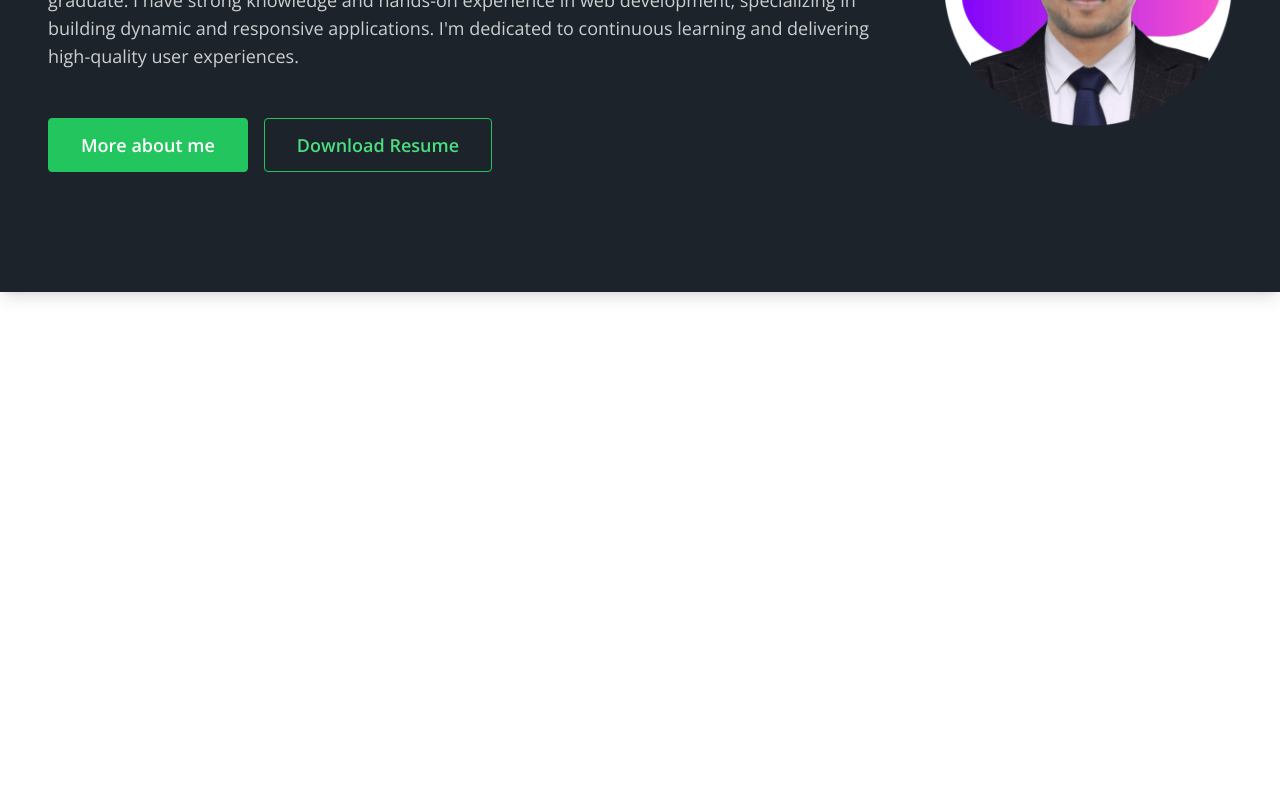
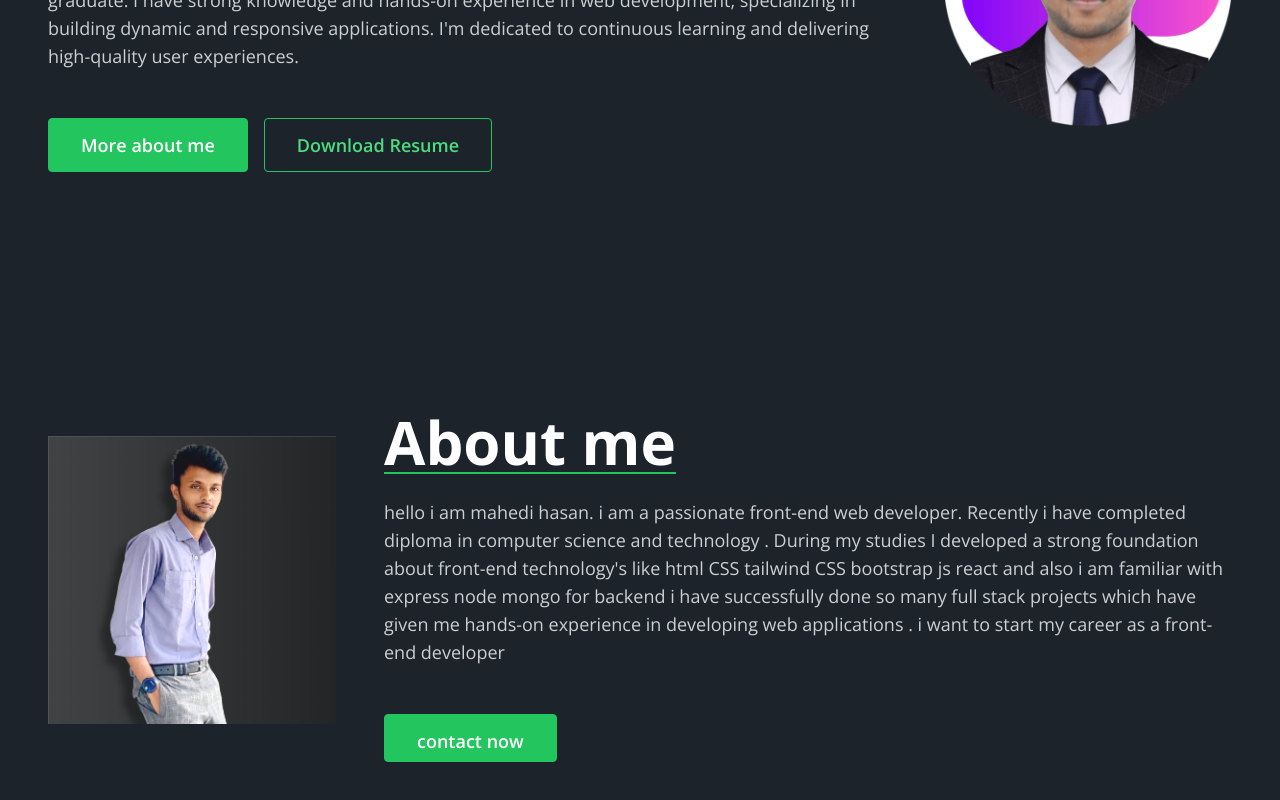
Before and after one commit to Mahedihasanimam/MyPortfolio, a React (Vite) app: page / in a window 1280 px wide. Shown: the part 370-1170 px from the top of the page. Before the commit the page ends 800 px from the top, so only its background shows below. Built offline with nearby package versions, Linux system fonts and the light colour scheme.

Commit message:
about section added

```diff
--- a/src/Pages/aboutpage/About.jsx
+++ b/src/Pages/aboutpage/About.jsx
@@ -1,10 +1,34 @@
-import React from 'react';
-
+import heroimg from "../../assets/profile-pic (8).png";
 const About = () => {
     return (
-        <div>
-            <h1>this is about</h1>
+        <section id="about" className="bg-[#1D232A] shadow-lg text-white">
+        <div className="container  flex  justify-between  p-6 mx-auto sm:py-12 lg:py-24 lg:flex-row flex-col-reverse lg:justify-between">
+        <div className="flex items-center justify-center p-6 mt-8 lg:mt-0 h-72 sm:h-80 lg:h-96 xl:h-112 2xl:h-128">
+            <img
+              src={heroimg}
+              alt=""
+              className="object-contain h-72 sm:h-80 lg:h-96 xl:h-112 2xl:h-128"
+            />
+          </div>
+          <div className="flex flex-col justify-center p-6 text-center rounded-sm lg:max-w-md xl:max-w-4xl lg:text-left">
+            <h1 className="text-4xl border-b-2 border-green-500 w-fit font-bold leading-none lg:text-6xl sm:text-4xl">
+              About me
+            </h1>
+            <p className="mt-6 mb-8 text-lg sm:mb-12 text-gray-50 text-opacity-80">
+            hello i am mahedi hasan. i am a passionate front-end web developer. Recently i have completed diploma in computer science and technology . During my studies I developed a strong foundation about front-end technology's like html CSS tailwind CSS bootstrap js react and also i am familiar with express node mongo for backend i have successfully done so many full stack projects   which have given me hands-on experience in developing  web applications . i want to start my career as a front-end developer
+
+            </p>
+            <a
+              rel="noopener noreferrer"
+
+              className="px-8 py-3 btn w-fit text-lg font-semibold border rounded border-green-500 bg-green-500 hover:text-white hover:border-2 hover:bg-transparent hover:border-green-500 text-white transition-all duration-500"
+            >
+              contact now
+            </a>
+          </div>
+
         </div>
+      </section>
     );
 };
 
--- a/src/Pages/home/Hero.jsx
+++ b/src/Pages/home/Hero.jsx
@@ -19,7 +19,7 @@ const Hero = () => {
           <div className="flex flex-col space-y-4 sm:items-center sm:justify-center sm:flex-row sm:space-y-0 sm:space-x-4 lg:justify-start">
             <a
               rel="noopener noreferrer"
-
+              href="about"
               className="px-8 py-3 text-lg font-semibold border rounded border-green-500  bg-green-500 text-white transition-all duration-500"
             >
               More about me
--- a/src/Pages/home/Home.jsx
+++ b/src/Pages/home/Home.jsx
@@ -1,10 +1,12 @@
 import React from 'react';
 import Hero from './Hero';
+import About from '../aboutpage/About';
 
 const Home = () => {
     return (
         <div className=''>
             <Hero/>
+            <About/>
         </div>
     );
 };
```
Also changed, not shown: src/assets/profile-pic (8).png (added).
